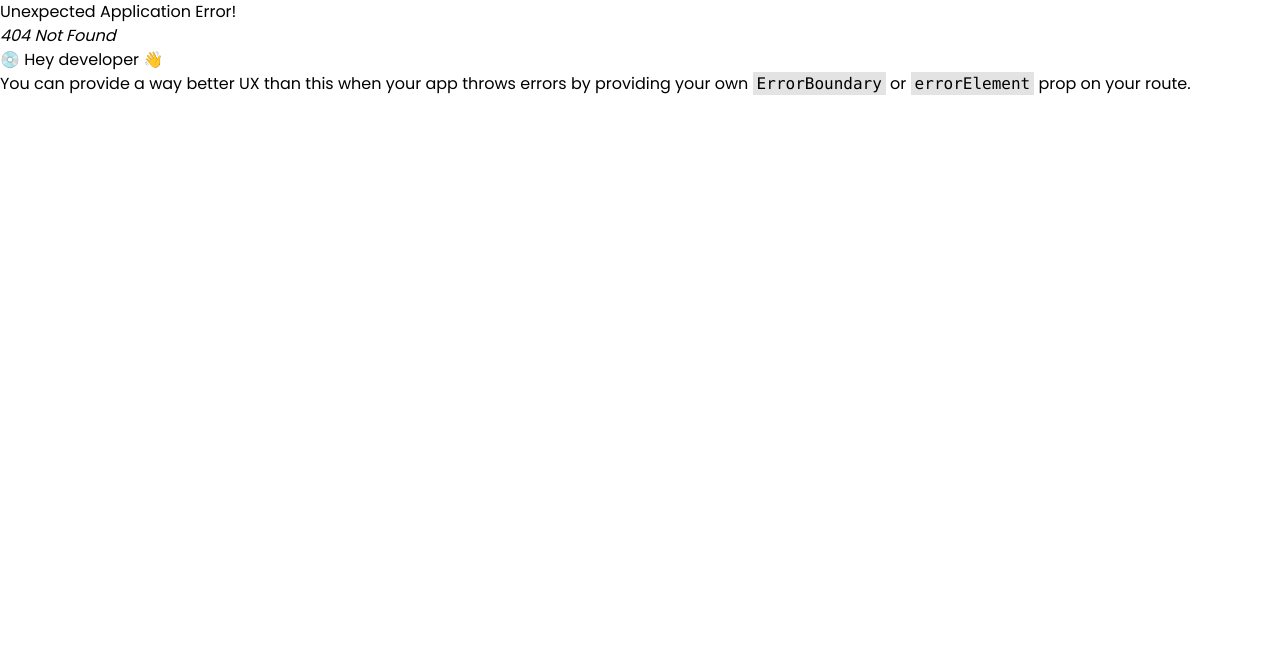
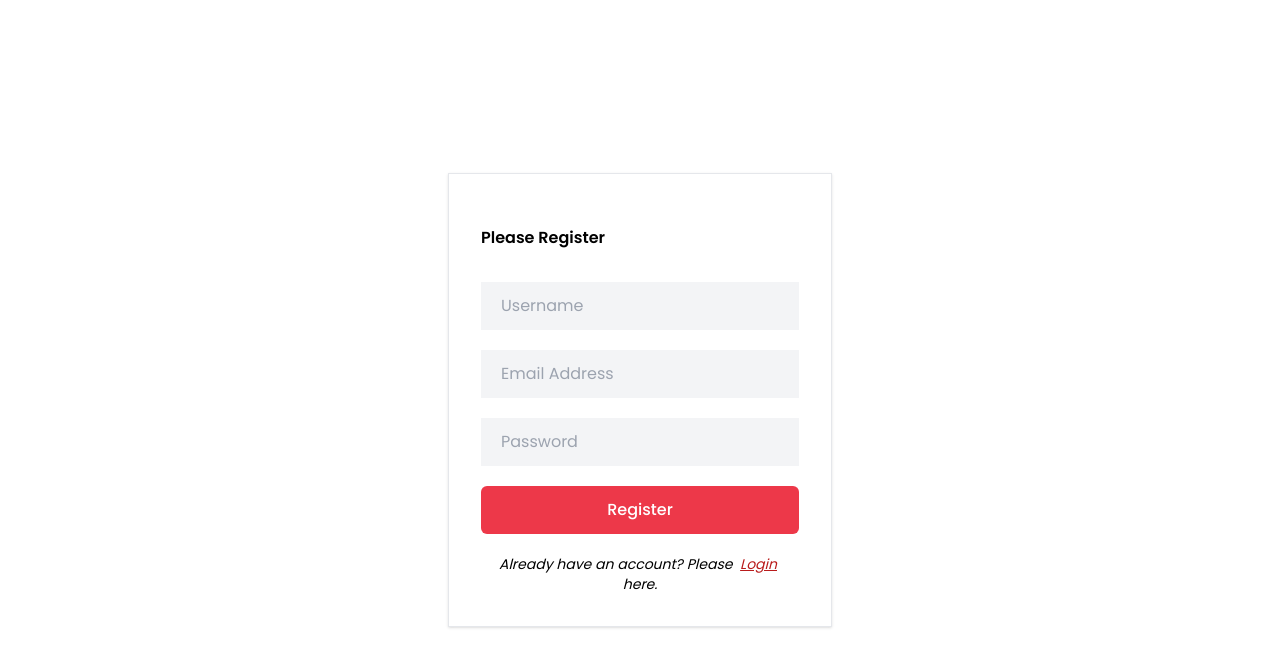
Before and after one commit to satyakusuma/E-Commerce, a React (Vite) app in the folder frontend/: page /register in a window 1280 px wide. Before the commit this address had no page. Shown: the top 666 px of the page. Built offline with nearby package versions, Linux system fonts and the light colour scheme.

Commit message:
Login Register Page

```diff
--- /dev/null
+++ b/frontend/src/components/Register.jsx
@@ -0,0 +1,67 @@
+import React, { useState } from 'react'
+import { Link } from "react-router-dom";
+
+const Register = () => {
+    const [message, setMassage] = useState("");
+    const [username, setUsername] = useState('')
+    const [email, setEmail] =useState('');
+    const [password,setPassword] = useState('');
+    const handRegister = async (e) => {
+        e.preventDefault();
+        const data = {
+            username,
+            email,
+            password
+        }
+  }
+  return (
+    <section className="h-screen flex items-center justify-center">
+      <div className="max-w-sm border shadow bg-white mx-auto p-8">
+        <h2 className="tex-2xl font-semibold pt-5">Please Register</h2>
+        <form onSubmit={handRegister} className="space-y-5 max-w-sm mx-auto pt-8">
+          <input
+            onChange={(e) => setUsername(e.target.value)}
+            type="text"
+            name="username"
+            id="username"
+            placeholder="Username"
+            required
+            className="w-full bg-gray-100 focus:outline-none px-5 py-3"
+          />
+          <input
+            onChange={(e) => setEmail(e.target.value)}
+            type="email"
+            name="email"
+            id="email"
+            placeholder="Email Address"
+            required
+            className="w-full bg-gray-100 focus:outline-none px-5 py-3"
+          />
+          <input
+            onChange={(e) => setPassword(e.target.value)}
+            type="password"
+            name="password"
+            id="password"
+            placeholder="Password"
+            required
+            className="w-full bg-gray-100 focus:outline-none px-5 py-3"
+          />
+          {message && <p className="text-red-500">{message}</p>}
+
+          <button
+            type="submit"
+            className="w-full bg-primary text-white hover:bg-indigo-500 font-medium py-3 rounded-md"
+          >
+            Register
+          </button>
+
+          <p className="my-5 italic text-sm text-center">
+            Already have an account? Please <Link to="/login" className="text-red-700 px-1 underline">Login</Link> here.
+          </p>
+        </form>
+      </div>
+    </section>
+  )
+}
+
+export default Register
--- a/frontend/src/routers/router.jsx
+++ b/frontend/src/routers/router.jsx
@@ -6,6 +6,7 @@
 import ShopPage from "../pages/shop/ShopPage";
 import SingleProducts from "../pages/shop/productDetils/SingleProducts";
 import Login from "../components/Login";
+import Register from "../components/Register";
 
 const router = createBrowserRouter([
     {
@@ -37,6 +38,10 @@
     {
         path:"/login",
         element:<Login/>
+    },
+    {
+        path:"/register",
+        element:<Register/>
     }
   ]);
   export default router;
```
